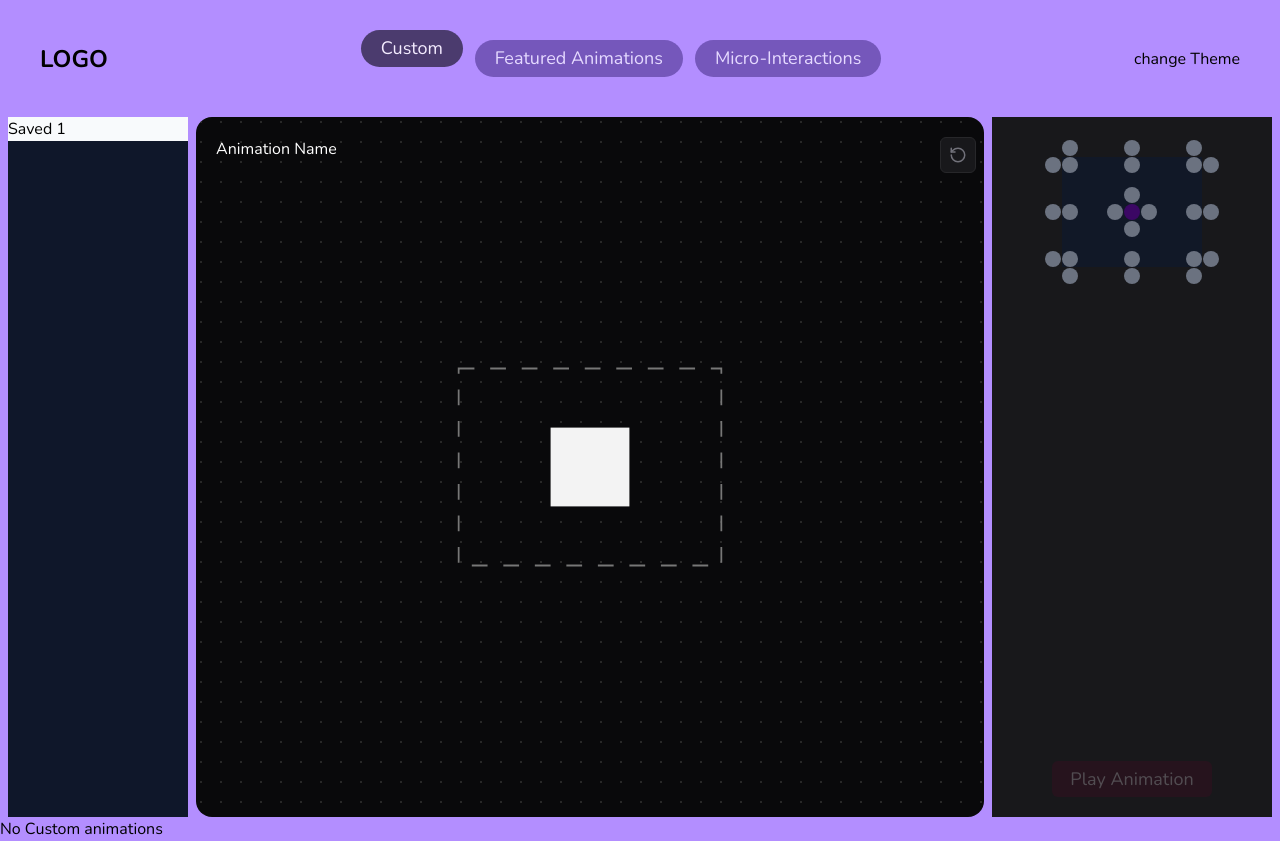
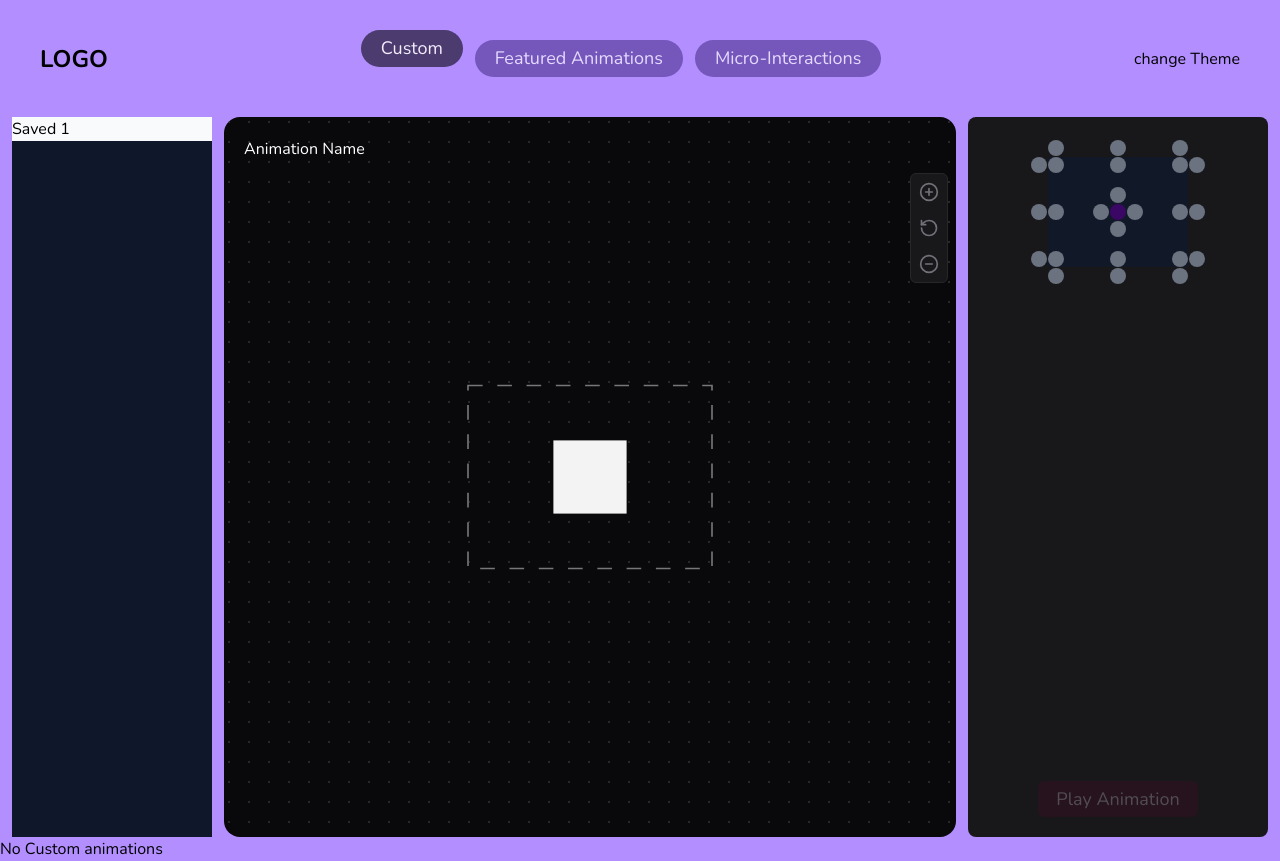
Before and after one commit to amuseDave/animationGen, a React (Vite) app: page / in a window 1280 px wide. Built offline with nearby package versions, Linux system fonts and the light colour scheme.

Commit message:
update dashed box creation

```diff
--- a/src/component/Controller/Alerts.jsx
+++ b/src/component/Controller/Alerts.jsx
@@ -90,7 +90,7 @@ export default function Alerts() {
         </AnimatePresence>
       </div>
 
-      <div className="absolute z-10 right-4 top-4">
+      <div className="absolute z-10 right-4 top-5">
         <AnimatePresence>
           {isAnimating && (
             <>
--- a/src/component/Controller/Controller.jsx
+++ b/src/component/Controller/Controller.jsx
@@ -25,7 +25,7 @@ export default function Controller() {
   }
 
   return (
-    <div className="relative px-3 py-5 bg-zinc-900">
+    <div className="relative px-3 py-5 rounded-lg bg-zinc-900">
       {type === "custom" && <PositionSelector />}
 
       <button
--- a/src/component/MainPreview/MainPreview.jsx
+++ b/src/component/MainPreview/MainPreview.jsx
@@ -8,7 +8,7 @@ export default function MainPreview() {
   const { type } = useSelector((state) => state.ui);
 
   return (
-    <section className="h-[700px] relative">
+    <section className="relative h-[720px]">
       <h2 className="absolute text-white top-5 left-5">Animation Name</h2>
       <PreviewControls />
       {type === "custom" ? <CustomCanvas /> : <DefaultCanvas />}
--- a/src/component/MainPreview/PreviewControls.jsx
+++ b/src/component/MainPreview/PreviewControls.jsx
@@ -1,10 +1,18 @@
-import { RotateCcw } from "lucide-react";
+import { CircleMinus, CirclePlus, RotateCcw } from "lucide-react";
 
 export default function PreviewControls() {
   return (
-    <div className="absolute z-10 border rounded-md bg-zinc-900 top-5 right-2 border-zinc-800">
+    <div className="absolute z-10 border rounded-md bg-zinc-900 top-14 right-2 border-zinc-800">
       <div className="p-2 cursor-pointer">
-        <RotateCcw size={18} className=" text-zinc-500" />
+        <CirclePlus size={20} className=" text-zinc-500" />
+      </div>
+
+      <div className="p-2 cursor-pointer">
+        <RotateCcw size={20} className=" text-zinc-500" />
+      </div>
+
+      <div className="p-2 cursor-pointer">
+        <CircleMinus size={20} className=" text-zinc-500" />
       </div>
     </div>
   );
--- a/src/customSlicer.js
+++ b/src/customSlicer.js
@@ -31,8 +31,8 @@ const customSlicer = createSlice({
         const widthRatio = width / animation.canvasWidth;
         const heightRatio = height / animation.canvasHeight;
 
-        animation.x = animation.x * widthRatio;
-        animation.y = animation.y * heightRatio;
+        animation.x *= widthRatio;
+        animation.y *= heightRatio;
 
         animation.canvasWidth = width;
         animation.canvasHeight = height;
@@ -90,7 +90,7 @@ const customSlicer = createSlice({
       const diffY = y - state.offsetY;
 
       const squareSize = getSquareSize(width);
-      const { boxWidth, boxHeight } = getBoxWidthHeight(width);
+      const { boxWidth, boxHeight } = getBoxWidthHeight(width, height);
 
       const boxX = width / 2 - boxWidth / 2;
       const boxY = height / 2 - boxHeight / 2;
--- a/src/pages/MainLayout.jsx
+++ b/src/pages/MainLayout.jsx
@@ -13,7 +13,7 @@ export default function MainLayout() {
     >
       <Navigation />
 
-      <div className="grid grid-cols-[180px_4fr_280px] gap-x-2 mt-10 px-2">
+      <div className="grid grid-cols-[200px_1fr_300px] gap-x-3 mt-10 px-3">
         <SavedAnimations />
         <MainPreview />
         <Controller />
--- a/src/utils/handleCanvas.js
+++ b/src/utils/handleCanvas.js
@@ -13,7 +13,7 @@ export default function handleCanvasCustomState({
 }
 
 function drawDashedSquare(width, height, ctx) {
-  const { boxWidth, boxHeight } = getBoxWidthHeight(width);
+  const { boxWidth, boxHeight } = getBoxWidthHeight(width, height);
 
   ctx.strokeStyle = "#777";
   ctx.lineWidth = width / 450;
@@ -54,14 +54,14 @@ export function getSquareSize(width) {
 }
 
 export function getBoxWidthHeight(width) {
-  return { boxWidth: width / 3, boxHeight: width / 4 };
+  return { boxHeight: width / 4, boxWidth: width / 3 };
 }
 
 export function getSquarePos({ position, squareSize, height, width }) {
   let x;
   let y;
 
-  const { boxWidth, boxHeight } = getBoxWidthHeight(width);
+  const { boxWidth, boxHeight } = getBoxWidthHeight(width, height);
   const boxX = width / 2 - boxWidth / 2;
   const boxY = height / 2 - boxHeight / 2;
 
```
